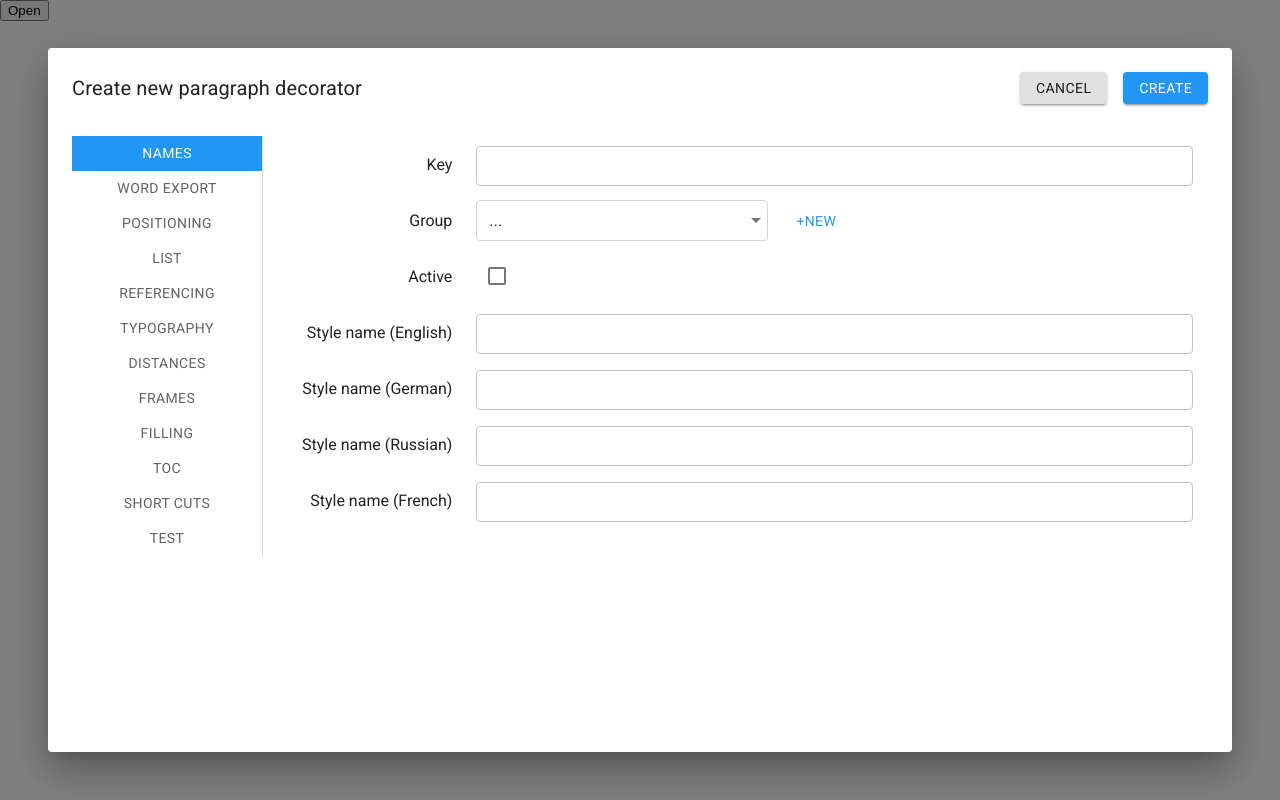
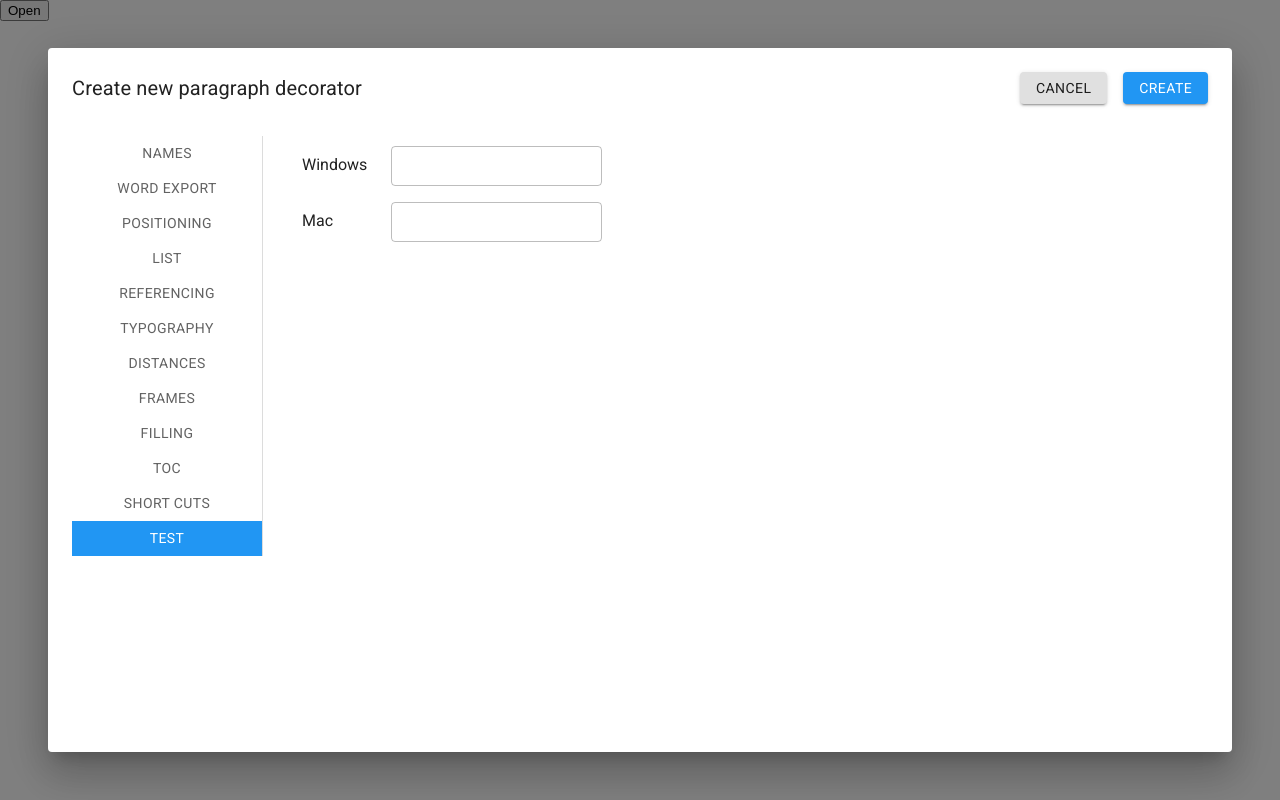
Before and after one commit to svognev/newdec, a React (Create React App) app: page / in a window 1280 px wide. Built offline with nearby package versions, Linux system fonts and the light colour scheme; a web font is replaced by a local one.

Commit message:
add shortcut handlers

```diff
--- a/package.json
+++ b/package.json
@@ -4,6 +4,8 @@
   "private": true,
   "dependencies": {
     "@material-ui/core": "^4.3.3",
+    "keycode": "2.2.0",
+    "lodash": "^4.17.15",
     "react": "^16.9.0",
     "react-dom": "^16.9.0",
     "react-scripts": "3.1.1"
--- a/src/components/NewDecDialog/index.js
+++ b/src/components/NewDecDialog/index.js
@@ -22,14 +22,21 @@ import theme from '../../theme';
 import CustomTab from '../common/CustomTab';
 import CustomTabs from '../common/CustomTabs';
 import CustomDialog from '../common/CustomDialog';
-import { getCorrectColor, getUnstyledText, unicodeNumberToChar, unicodeCharToNumber, getListChars } from 'utils.js';
 import { alignmentsMap } from 'constants.js';
+import ShortCutUtils from "utils/ShotrcutUtils";
+import {
+    getCorrectColor,
+    getUnstyledText,
+    unicodeNumberToChar,
+    unicodeCharToNumber,
+    getListChars,
+} from 'utils';
 
 import "./style.css";
 
 class NewDecDialog extends React.Component {
     state = {
-        openedTab: 0,
+        openedTab: 11,
         decKey: "",
         group: "",
         active: false,
@@ -95,22 +102,26 @@ class NewDecDialog extends React.Component {
         groupToCreate: "",
         xrefToCreate: "",
         referenceGroup: "",
+        shortCutWin: "",
+        shortCutWinView: "",
+        shortCutMac: "",
+        shortCutMacView: "",
     };
 
-    toggleStateProperty = (propName) => (e) => {
+    toggleStateProperty = propName => e => {
         this.setState({
             [propName]: e.target.checked
         });
     };
 
-    setStateProperty = (propName) => (e, secondArg = "") => {
+    setStateProperty = propName => (e, secondArg = "") => {
         const newValue = (e && e.target.value !== "" && e.target.value !== undefined) ? e.target.value : secondArg;
         this.setState({
             [propName]: newValue,
         });
     };
 
-    setBullet = (propName) => (e) => {
+    setBullet = propName => e => {
         const newBullet = e.target.value.length > 1 ? e.target.value[e.target.value.length - 1] : e.target.value;
         this.setState({
             [propName]: newBullet,
@@ -118,7 +129,7 @@ class NewDecDialog extends React.Component {
         return newBullet;
     };
 
-    setColor = (propName) => (e) => {
+    setColor = propName => e => {
         let input = e.target.value || "";
 
         const filteredInput = input.replace("#", "").trim().match(/[0-9a-f]+/i)
@@ -133,7 +144,7 @@ class NewDecDialog extends React.Component {
         return filteredInput;
     };
 
-    setNumber = (propName) => (e) => {
+    setNumber = propName => e => {
         let input = e.target.value || "";
 
         const filteredInput = input.replace(",", ".").trim().match(/[0-9]+/i)
@@ -148,9 +159,22 @@ class NewDecDialog extends React.Component {
         return filteredInput;
     };
 
+    setShortCut = (valuePropName, viewPropName) => e => {
+        const shortCut = ShortCutUtils.convertEventToShortCut(e);
+        if (shortCut && shortCut.deleteKey) {
+          setTimeout(() => {
+            this.setState({ [valuePropName]: "" });
+            this.setState({ [viewPropName]: "" });
+          }, 100);
+        } else if (shortCut) {
+          this.setState({ [valuePropName]: shortCut.value });
+          this.setState({ [viewPropName]: shortCut.stringValue });
+        }
+    };
+
     render() {
         const { isOpen, onClose } = this.props;
-        const { setStateProperty, toggleStateProperty, setNumber, setColor, setBullet } = this;
+        const { setStateProperty, toggleStateProperty, setNumber, setColor, setBullet, setShortCut } = this;
         const {
             openedTab,
             decKey,
@@ -217,6 +241,8 @@ class NewDecDialog extends React.Component {
             groupToCreate,
             xrefToCreate,
             referenceGroup,
+            shortCutWinView,
+            shortCutMacView,
         } = this.state;
 
         const changeOpenedTab = setStateProperty("openedTab");
@@ -278,6 +304,8 @@ class NewDecDialog extends React.Component {
         const changeGroupToCreate = setStateProperty("groupToCreate");
         const changeXrefToCreate = setStateProperty("xrefToCreate");
         const changeReferenceGroup = setStateProperty("referenceGroup");
+        const changeShortCutWin = setShortCut("shortCutWin", "shortCutWinView");
+        const changeShortCutMac = setShortCut("shortCutMac", "shortCutMacView");
 
         const changeListType = e => {
             const { value } = e.target;
@@ -500,6 +528,11 @@ class NewDecDialog extends React.Component {
             tocIndentation, changeTocIndentation,
         };
 
+        const shortCutsSectionProps = {
+            shortCutWinView, changeShortCutWin,
+            shortCutMacView, changeShortCutMac,
+        };
+
         return (
             <ThemeProvider theme={theme}>
             <CustomDialog
@@ -571,8 +604,8 @@ class NewDecDialog extends React.Component {
                         { openedTab === 7 && <FramesSection {...framesSectionProps} /> }
                         { openedTab === 8 && <FillingSection {...fillingSectionProps} /> }
                         { openedTab === 9 && <TocSection {...tocSectionProps} /> }
-                        { openedTab === 10 && <ShortCutsSection /> }
-                        { openedTab === 11 && <TestSection {...tocSectionProps} /> }
+                        { openedTab === 10 && <ShortCutsSection {...shortCutsSectionProps} /> }
+                        { openedTab === 11 && <TestSection {...shortCutsSectionProps} /> }
                     </div>
                 </DialogContent>
             </CustomDialog>
--- a/src/components/NewDecDialog/sections/DistancesSection.js
+++ b/src/components/NewDecDialog/sections/DistancesSection.js
@@ -4,7 +4,7 @@ import TextField from '@material-ui/core/TextField';
 import NativeSelect from '@material-ui/core/NativeSelect';
 import InputAdornment from '@material-ui/core/InputAdornment';
 
-import { selectAllOnClick } from "utils.js";
+import { selectAllOnClick } from "utils";
 import CustomInputShort from '../../common/CustomInputShort';
 import Preview from "components/common/Preview";
 
--- a/src/components/NewDecDialog/sections/FillingSection.js
+++ b/src/components/NewDecDialog/sections/FillingSection.js
@@ -4,7 +4,7 @@ import TextField from '@material-ui/core/TextField';
 import InputAdornment from '@material-ui/core/InputAdornment';
 import Checkbox from '@material-ui/core/Checkbox';
 
-import { getCorrectColor, selectAllOnClick } from 'utils.js';
+import { getCorrectColor, selectAllOnClick } from 'utils';
 import Preview from "components/common/Preview";
 
 const  FillingSection = (props) => {
--- a/src/components/NewDecDialog/sections/FramesSection/FramesSection.js
+++ b/src/components/NewDecDialog/sections/FramesSection/FramesSection.js
@@ -6,7 +6,7 @@ import InputAdornment from "@material-ui/core/InputAdornment";
 import MenuItem from "@material-ui/core/MenuItem";
 import Select from "@material-ui/core/Select";
 
-import { getCorrectColor, selectAllOnClick } from "utils.js";
+import { getCorrectColor, selectAllOnClick } from "utils";
 import FrameTypeInput from "components/NewDecDialog/sections/FramesSection/FrameTypeInput";
 
 import "./style.css";
--- a/src/components/NewDecDialog/sections/ListSection.js
+++ b/src/components/NewDecDialog/sections/ListSection.js
@@ -9,7 +9,7 @@ import ListPreview from "components/common/Preview/ListPreview";
 import CustomInput from "components/common/CustomInput";
 import CustomInputShort from "components/common/CustomInputShort";
 import { listStyleType, bulletNamesMap } from "constants.js"
-import { getCorrectColor, selectAllOnClick, scrollToBottom } from "utils.js";
+import { getCorrectColor, selectAllOnClick, scrollToBottom } from "utils";
 
 const ListSection = (props) => {
     const {
--- a/src/components/NewDecDialog/sections/TestSection.js
+++ b/src/components/NewDecDialog/sections/TestSection.js
@@ -1,29 +1,39 @@
 import React from "react";
 
-import NativeSelect from "@material-ui/core/NativeSelect";
-import CustomInputShort from "components/common/CustomInputShort";
-
-const TocSection = ({ tocIndentation, changeTocIndentation }) => {
+import TextField from '@material-ui/core/TextField';
+import { detectOS } from "utils";
+const ShortCutSection = (props) => {
+    const {
+        shortCutWinView, changeShortCutWin,
+        shortCutMacView, changeShortCutMac,
+    } = props;
+    const currentOS = detectOS();
+    console.log(shortCutWinView, shortCutMacView,)
     return (
         <div className="dialogGrid dialogGrid_2cols">
-            <span>ToC indentation</span>
+            <span>Windows</span>
             <div>
-                <NativeSelect
-                    value={tocIndentation}
-                    onChange={changeTocIndentation}
-                    input={ <CustomInputShort /> }
-                >
-                    <option value="">...</option>
-                    <option value="0">0</option>
-                    <option value="1">1</option>
-                    <option value="2">2</option>
-                    <option value="3">3</option>
-                    <option value="4">4</option>
-                    <option value="5">5</option>
-                </NativeSelect>
+                <TextField
+                    value={shortCutWinView}
+                    onKeyDown={changeShortCutWin}
+                    variant="outlined"
+                    margin="dense"
+                    disabled={currentOS !== "Windows"}
+                />
+            </div>
+
+            <span>Mac</span>
+            <div>
+                <TextField
+                    value={shortCutMacView}
+                    onKeyDown={changeShortCutMac}
+                    variant="outlined"
+                    margin="dense"
+                    disabled={currentOS !== "MacOS"}
+                />
             </div>
         </div>
     );
 }
 
-export default TocSection;
+export default ShortCutSection;
--- a/src/components/NewDecDialog/sections/TypographySection/TypographySection.js
+++ b/src/components/NewDecDialog/sections/TypographySection/TypographySection.js
@@ -8,7 +8,7 @@ import FormControlLabel from "@material-ui/core/FormControlLabel";
 import Radio from "@material-ui/core/Radio";
 import RadioGroup from "@material-ui/core/RadioGroup";
 
-import { getCorrectColor, selectAllOnClick } from "utils.js";
+import { getCorrectColor, selectAllOnClick } from "utils";
 import Preview from "components/common/Preview";
 import CustomInput from "components/common/CustomInput";
 
--- a/src/components/common/Preview/Preview.js
+++ b/src/components/common/Preview/Preview.js
@@ -1,7 +1,7 @@
 import React from 'react';
 import "./style.css";
 import ContentEditable from "components/common/ContentEditable";
-import { getOffset, selectAllEditableContent } from "utils.js"
+import { getOffset, selectAllEditableContent } from "utils"
 
 const Preview = ({previewText, changePreviewText, previewStyle}) => {
     const { verticalAlign, fontSize } = previewStyle;
--- /dev/null
+++ b/src/utils/ShotrcutUtils.js
@@ -0,0 +1,102 @@
+import keycode from 'keycode';
+import isEqual from 'lodash/isEqual';
+
+export default class ShortcutUtils {
+  static CMD_KEYS = {
+    altKey: 'Alt',
+    shiftKey: 'Shift',
+    ctrlKey: 'Ctrl',
+    metaKey: 'Command',
+  };
+
+  static isDeadKey(e) {
+    return e.keyCode === 229;
+  }
+
+  static prevent(e) {
+    e.preventDefault();
+    e.stopPropagation();
+  }
+
+  static convertEventToShortCut(e) {
+    if (ShortcutUtils.isDeadKey(e)) {
+      ShortcutUtils.prevent(e);
+      return { deleteKey: true };
+    }
+    ShortcutUtils.prevent(e);
+    const shortCut = {
+      keyCode: e.keyCode,
+      ctrlKey: e.ctrlKey,
+      shiftKey: e.shiftKey,
+      altKey: e.altKey,
+      metaKey: e.metaKey,
+    };
+    const deleteKeys = [8, 46];
+    const cmdKeysCodes = [16, 91, 18, 17];
+    const shortCutForView = ShortcutUtils.convertShortcutToMeta(shortCut);
+    if (deleteKeys.indexOf(e.keyCode) > -1) {
+      return { deleteKey: true };
+    } else if (shortCutForView.isCmdPressed && cmdKeysCodes.indexOf(e.keyCode) === -1) {
+      return {
+        value: shortCut,
+        stringValue: shortCutForView.stringValue,
+      };
+    }
+    return null;
+  }
+
+  static convertShortcutToString(shortCut = {}) {
+    return ShortcutUtils.convertShortcutToMeta(shortCut).stringValue;
+  }
+
+  static convertShortcutToMeta(shortCut = {}) {
+    let shortCutForView = '';
+    let isCmdPressed = false;
+    Object.keys(ShortcutUtils.CMD_KEYS).forEach((key) => {
+      if (shortCut && shortCut[key]) {
+        isCmdPressed = true;
+        shortCutForView += `${ShortcutUtils.CMD_KEYS[key]} + `;
+      }
+    });
+    if (shortCut && shortCut.keyCode) {
+      shortCutForView += keycode(shortCut.keyCode);
+    }
+    return { stringValue: shortCutForView, isCmdPressed };
+  }
+
+  static removeDuplicateShortcuts = function (decorators, newPdShortcut) {
+    let removed = false;
+    Object.keys(decorators).forEach((decoratorKey) => {
+      const item = decorators[decoratorKey];
+      const itemType = item.item_type;
+      if (itemType === 'style') {
+        if (isEqual(item.keyboard_shortcut, newPdShortcut)) {
+          decorators[decoratorKey].keyboard_shortcut = null;
+          removed = true;
+        }
+      } else {
+        const childItems = item.child_items;
+        Object.keys(childItems).forEach((itemKey) => {
+          const style = childItems[itemKey];
+          if (isEqual(style.keyboard_shortcut, newPdShortcut)) {
+            style.keyboard_shortcut = null;
+            removed = true;
+          }
+        });
+      }
+    });
+    return removed;
+  };
+
+  static removeDuplicateShortcutsInInlineStyle = function (inlineStyles, newPdShortcut) {
+    let removed = false;
+    Object.keys(inlineStyles).forEach((styleKey) => {
+      const item = inlineStyles[styleKey];
+      if (isEqual(item.keyboard_shortcut, newPdShortcut)) {
+        inlineStyles[styleKey].keyboard_shortcut = null;
+        removed = true;
+      }
+    });
+    return removed;
+  };
+}
--- /dev/null
+++ b/src/utils/index.js
@@ -0,0 +1,25 @@
+import {
+    getCorrectColor,
+    selectAllOnClick,
+    getOffset,
+    getUnstyledText,
+    unicodeNumberToChar,
+    unicodeCharToNumber,
+    scrollToBottom,
+    selectAllEditableContent,
+    getListChars,
+    detectOS,
+} from "./utils.js";
+
+export {
+    getCorrectColor,
+    selectAllOnClick,
+    getOffset,
+    getUnstyledText,
+    unicodeNumberToChar,
+    unicodeCharToNumber,
+    scrollToBottom,
+    selectAllEditableContent,
+    getListChars,
+    detectOS,
+};
--- a/src/utils.js
+++ b/src/utils/utils.js
@@ -3,14 +3,14 @@ import { numberingSets, bulletNamesMap } from "constants.js";
 export const getCorrectColor = (hex, backgroundColor = "FFF") => {
     const correctColor = typeof hex === "string" && (hex.length === 6 || hex.length === 3) ? hex : backgroundColor;
     return correctColor;
-}
+};
 
 export const selectAllOnClick = defaultValue => e => {
     if (!defaultValue || e.target.value === defaultValue) {
         e.target.focus();
         e.target.select();
     }
-}
+};
 
 export const getOffset = (alignType, fontSize) => {
     if (alignType === "baseline") {
@@ -51,4 +51,14 @@ export const getListChars = ({ isOrderedList, numberingStyle, listItem, unicodeC
     }
     const newBullet = bulletNamesMap[listItem] || unicodeChar;
     return Array(4).fill(newBullet);
-}
+};
+
+export const detectOS = () => {
+    if (navigator && navigator.appVersion) {
+        if (navigator.appVersion.indexOf("Win") !== -1) {
+            return "Windows";
+        } else if (navigator.appVersion.indexOf("Mac") !== -1) {
+            return "MacOS";
+        }
+    }
+};
```
Also changed, not shown: 1 other file (tests, documents, lock files or other folders).
